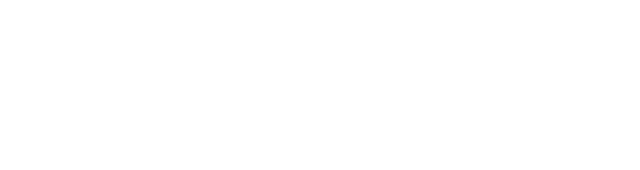
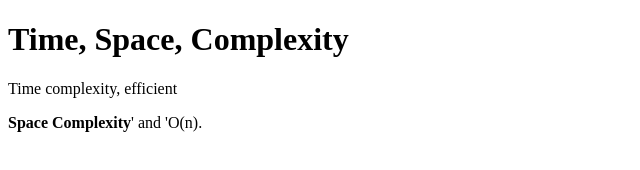
Before and after one commit to acciojob/time-and-space-complexity-iftikarjahan, a website: page main.html in a window 1280 px wide. Shown: the whole page, without its empty margins (0-640 px from the left). Drawn offline with Linux system fonts and the light colour scheme.

Commit message:
created a submission

```diff
--- a/main.html
+++ b/main.html
@@ -7,6 +7,9 @@
 </head>
 
 <body>
+	<h1>Time, Space, Complexity</h1>
+	<p>Time complexity, efficient</p>
+	<p><b>Space Complexity</b>' and 'O(n).</p>
 	<!-- the entire body must be written by student -->
     <script type="text/javascript" src="./script.js">
 </script>
```
